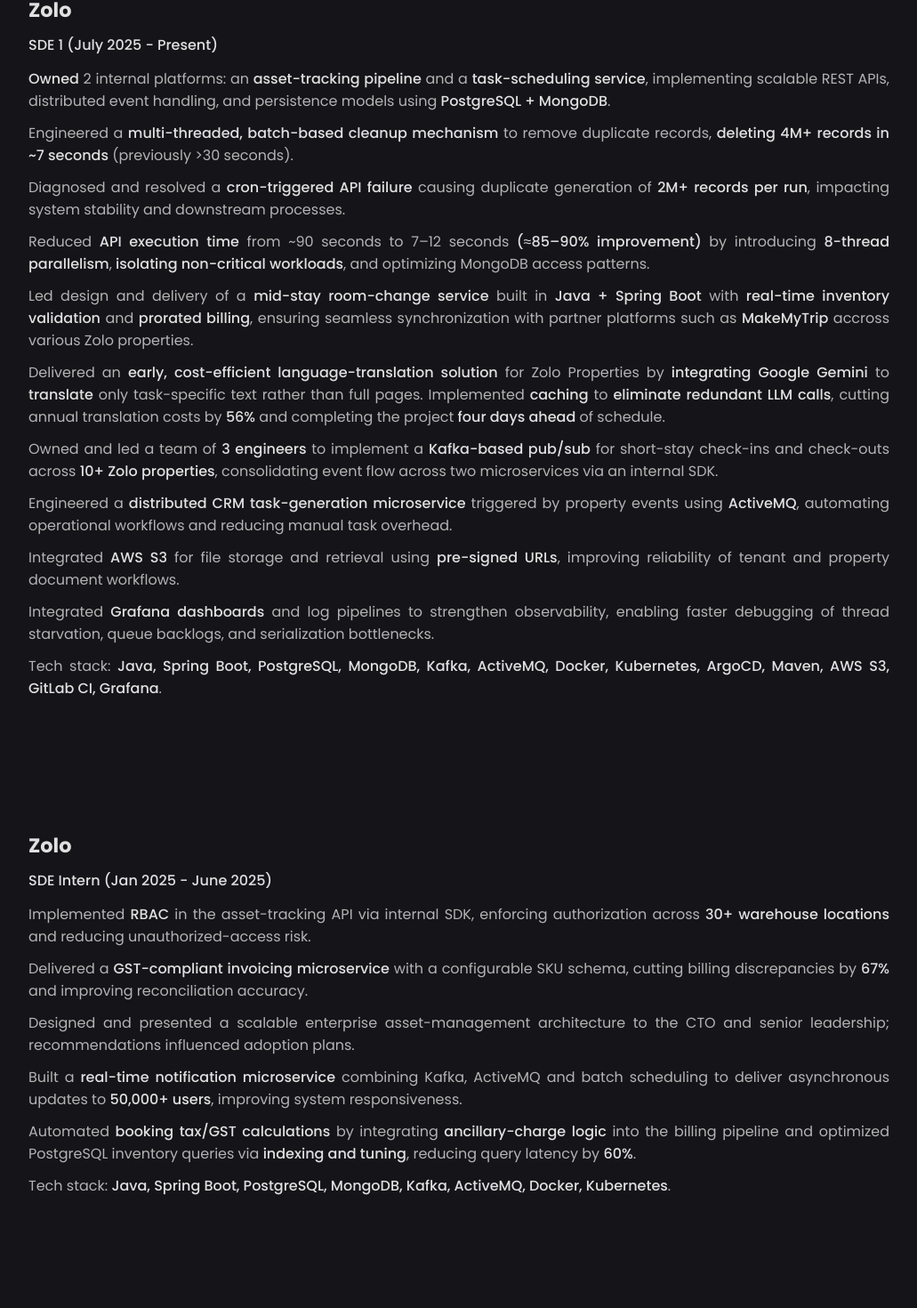
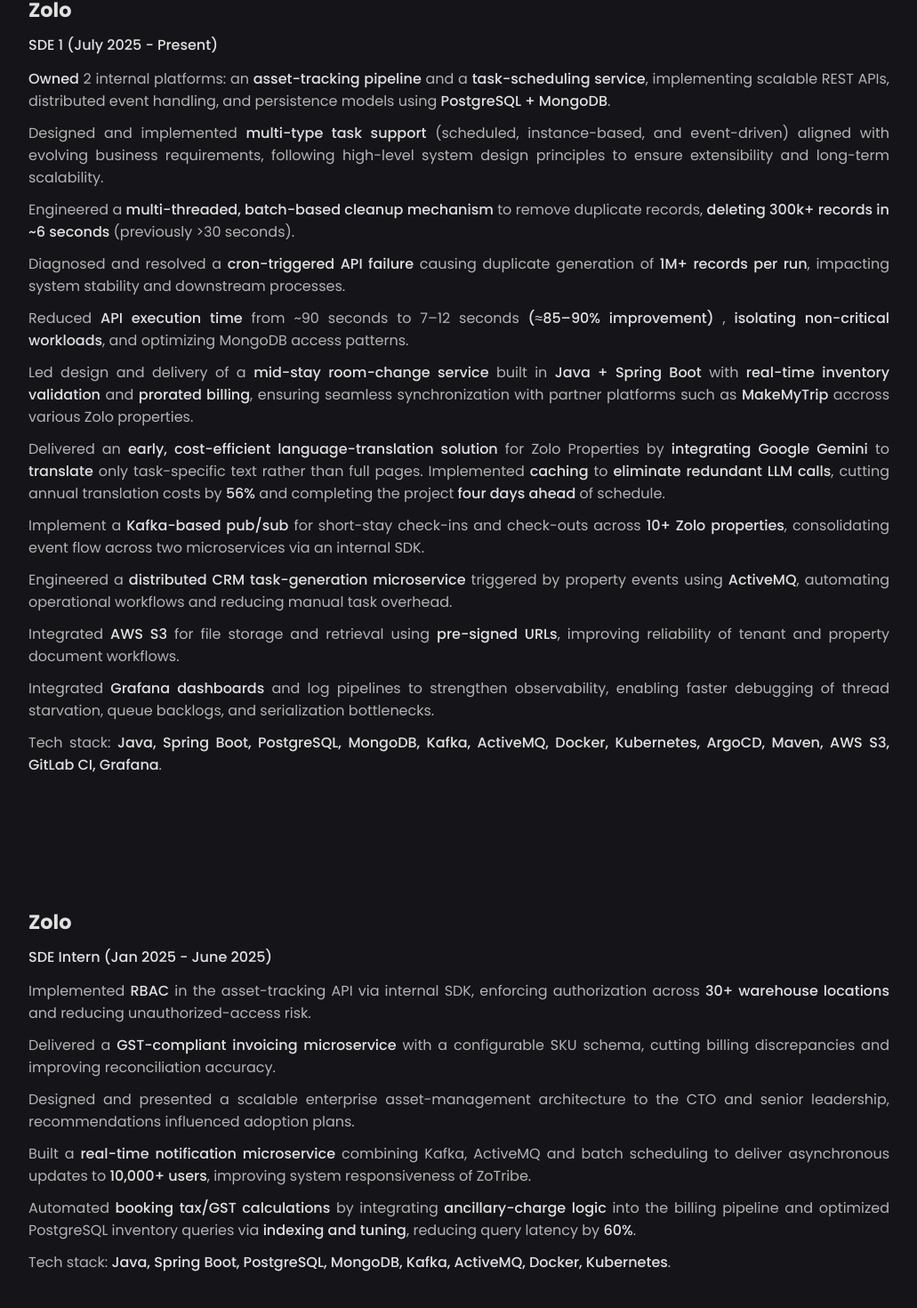
Before and after one commit to igABHINAV/PWebRef, a React (Create React App) app: page / in a window 1280 px wide. Shown: the part 2810-4280 px from the top of the page at 89% size, without its empty margins (124-1155 px from the left). Built offline with nearby package versions, Linux system fonts and the light colour scheme.

Commit message:
Experience and resume updates

```diff
--- a/src/components/Dropdown/Dropdown.jsx
+++ b/src/components/Dropdown/Dropdown.jsx
@@ -105,7 +105,7 @@
       <NavBtn onClick={toggle}>
         <a
           className="btn PrimaryBtn"
-          href="https://drive.google.com/file/d/1OahBO4eGTB2nMHTzBKo8QYXHmx-jVqZf/view?usp=sharing"
+          href="https://drive.google.com/file/d/1-bbKSgeyoOz0v2KclrDpdEGj_ksCOE_U/view"
           target="_blank"
           rel="noopener noreferrer"
         >
--- a/src/components/Header/Header.jsx
+++ b/src/components/Header/Header.jsx
@@ -28,7 +28,7 @@
         <NavBtn>
           <a
             className="btn PrimaryBtn"
-            href="https://drive.google.com/file/d/1OahBO4eGTB2nMHTzBKo8QYXHmx-jVqZf/view?usp=sharing"
+            href="https://drive.google.com/file/d/1-bbKSgeyoOz0v2KclrDpdEGj_ksCOE_U/view"
             target="_blank"
             rel="noopener noreferrer"
           >
--- a/src/data/ProjectData.js
+++ b/src/data/ProjectData.js
@@ -57,12 +57,13 @@
     role: "SDE 1 (July 2025 - Present)",
     "description": [
     "<strong>Owned</strong> 2 internal platforms: an <strong>asset-tracking pipeline</strong> and a <strong>task-scheduling service</strong>, implementing scalable REST APIs, distributed event handling, and persistence models using <strong>PostgreSQL + MongoDB</strong>.",
-        "Engineered a <strong>multi-threaded, batch-based cleanup mechanism</strong> to remove duplicate records, <strong>deleting 4M+ records in ~7 seconds</strong> (previously >30 seconds).",
-    "Diagnosed and resolved a <strong>cron-triggered API failure</strong> causing duplicate generation of <strong>2M+ records per run</strong>, impacting system stability and downstream processes.",
-    "Reduced <strong>API execution time</strong> from ~90 seconds to 7–12 seconds<strong> (≈85–90% improvement) </strong>by introducing <strong>8-thread parallelism</strong>, <strong>isolating non-critical workloads</strong>, and optimizing MongoDB access patterns.",
+    "Designed and implemented <strong>multi-type task support</strong> (scheduled, instance-based, and event-driven) aligned with evolving business requirements, following high-level system design principles to ensure extensibility and long-term scalability.",
+        "Engineered a <strong>multi-threaded, batch-based cleanup mechanism</strong> to remove duplicate records, <strong>deleting 300k+ records in ~6 seconds</strong> (previously >30 seconds).",
+    "Diagnosed and resolved a <strong>cron-triggered API failure</strong> causing duplicate generation of <strong>1M+ records per run</strong>, impacting system stability and downstream processes.",
+    "Reduced <strong>API execution time</strong> from ~90 seconds to 7–12 seconds<strong> (≈85–90% improvement) </strong>, <strong>isolating non-critical workloads</strong>, and optimizing MongoDB access patterns.",
     "Led design and delivery of a <strong>mid-stay room-change service</strong> built in <strong>Java + Spring Boot</strong> with <strong>real-time inventory validation</strong> and <strong>prorated billing</strong>, ensuring seamless synchronization with partner platforms such as <strong>MakeMyTrip</strong> accross various Zolo properties.",
     "Delivered an <strong>early, cost-efficient language-translation solution</strong> for Zolo Properties by <strong>integrating Google Gemini</strong> to <strong>translate</strong> only task-specific text rather than full pages. Implemented <strong>caching</strong> to <strong>eliminate redundant LLM calls</strong>, cutting annual translation costs by <strong>56%</strong> and completing the project<strong> four days ahead</strong> of schedule.",
-    "Owned and led a team of <strong>3 engineers</strong> to implement a <strong>Kafka-based pub/sub</strong> for short-stay check-ins and check-outs across <strong>10+ Zolo properties</strong>, consolidating event flow across two microservices via an internal SDK.",
+    "Implement a <strong>Kafka-based pub/sub</strong> for short-stay check-ins and check-outs across <strong>10+ Zolo properties</strong>, consolidating event flow across two microservices via an internal SDK.",
     "Engineered a <strong>distributed CRM task-generation microservice</strong> triggered by property events using <strong>ActiveMQ</strong>, automating operational workflows and reducing manual task overhead.",
     "Integrated <strong>AWS S3</strong> for file storage and retrieval using <strong>pre-signed URLs</strong>, improving reliability of tenant and property document workflows.",
     "Integrated <strong>Grafana dashboards</strong> and log pipelines to strengthen observability, enabling faster debugging of thread starvation, queue backlogs, and serialization bottlenecks.",
@@ -76,9 +77,9 @@
     role: "SDE Intern (Jan 2025 - June 2025)",
     description: [
       "Implemented <strong>RBAC</strong> in the asset-tracking API via internal SDK, enforcing authorization across <strong>30+ warehouse locations</strong> and reducing unauthorized-access risk.",
-      "Delivered a <strong>GST-compliant invoicing microservice</strong> with a configurable SKU schema, cutting billing discrepancies by <strong>67%</strong> and improving reconciliation accuracy.",
-      "Designed and presented a scalable enterprise asset-management architecture to the CTO and senior leadership; recommendations influenced adoption plans.",
-      "Built a <strong>real-time notification microservice</strong> combining Kafka, ActiveMQ and batch scheduling to deliver asynchronous updates to <strong>50,000+ users</strong>, improving system responsiveness.",
+      "Delivered a <strong>GST-compliant invoicing microservice</strong> with a configurable SKU schema, cutting billing discrepancies and improving reconciliation accuracy.",
+      "Designed and presented a scalable enterprise asset-management architecture to the CTO and senior leadership, recommendations influenced adoption plans.",
+      "Built a <strong>real-time notification microservice</strong> combining Kafka, ActiveMQ and batch scheduling to deliver asynchronous updates to <strong>10,000+ users</strong>, improving system responsiveness of ZoTribe.",
       "Automated <strong>booking tax/GST calculations</strong> by integrating <strong>ancillary-charge logic</strong> into the billing pipeline and optimized PostgreSQL inventory queries via <strong>indexing and tuning</strong>, reducing query latency by <strong>60%</strong>.",
       "Tech stack: <strong>Java, Spring Boot, PostgreSQL, MongoDB, Kafka, ActiveMQ, Docker, Kubernetes</strong>."
     ]
```
